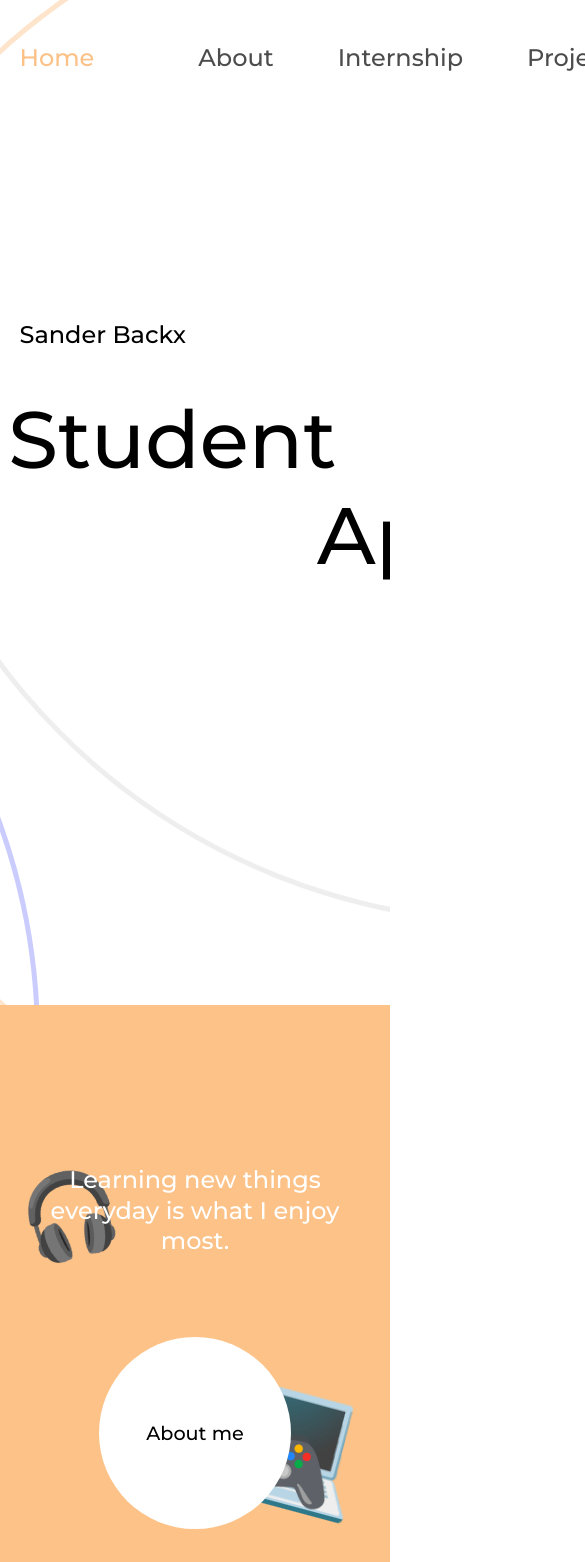
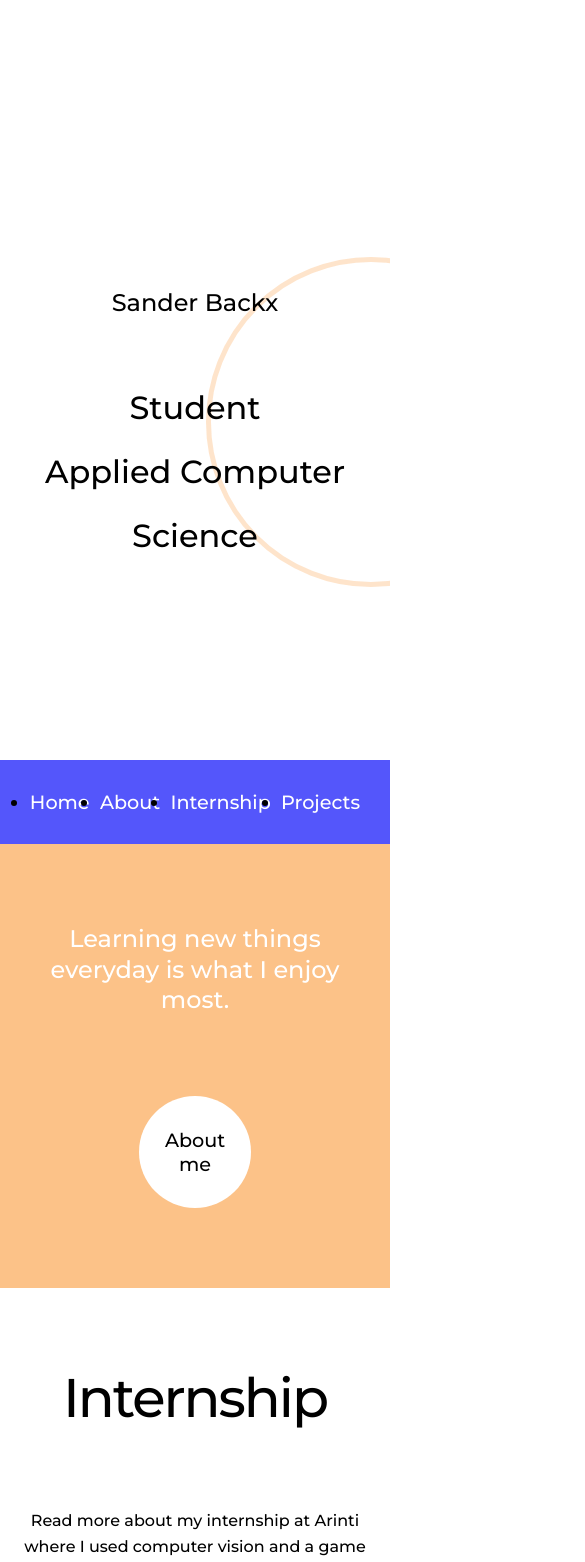
Before and after one commit to The-Sander/Portfolio, a Vue app: page / in a window 390 px wide. Shown: the top 1562 px of the page, 585 px wide, since content can reach past the window. Built offline with nearby package versions, Linux system fonts and the light colour scheme.

Commit message:
mobile view homepage

```diff
--- a/src/App.vue
+++ b/src/App.vue
@@ -1,10 +1,10 @@
 <template>
-  <div class="content">
+  <div class="page-content">
     <Loader />
     <nav class="navbar">
       <div class="wrapper">
         <router-link to="/" clas="nav-home active">Home</router-link>
-        <ul>
+        <ul class="main-menu">
           <li>
             <router-link to="/about" exact-active-class="active"
               >About</router-link
@@ -21,12 +21,34 @@
         </ul>
       </div>
     </nav>
+    <nav class="mobile-menu">
+      <ul class="menu-items">
+        <li>
+          <router-link to="/" exact-active-class="active">Home</router-link>
+        </li>
+        <li>
+          <router-link to="/about" exact-active-class="active"
+            >About</router-link
+          >
+        </li>
+        <li>
+          <router-link to="/internship">Internship</router-link>
+        </li>
+        <li>
+          <router-link to="/#work" exact-active-class="noactive"
+            >Projects</router-link
+          >
+        </li>
+      </ul>
+    </nav>
+    <div class="page">
       <router-view v-slot="{ Component }">
         <transition v-on:before-leave="beforeLeave" name="fade" mode="out-in">
           <component :is="Component" />
         </transition>
       </router-view>
       <Footer />
+    </div>
   </div>
 </template>
 
--- /dev/null
+++ b/src/assets/mobile-menu.scss
@@ -0,0 +1,26 @@
+.mobile-menu {
+  overflow: hidden;
+  background-color: #333;
+  position: fixed;
+  bottom: 0;
+  width: 100%;
+  z-index: 99;
+  height: 10vh;
+
+  background-color: $complementary;
+  display: flex;
+  align-items: center;
+  justify-content: space-evenly;
+  .menu-items {
+    width: 90%;
+    display: flex;
+    align-items: center;
+    justify-content: space-evenly;
+    a {
+      color: $white;
+    }
+    .noactive {
+      color: $white !important;
+    }
+  }
+}
--- a/src/assets/style.scss
+++ b/src/assets/style.scss
@@ -36,6 +36,7 @@ $ico-dimension: 8rem;
 @import "./projects.scss";
 @import "./geneticalgo.scss";
 @import "./visualizer.scss";
+@import "./mobile-menu.scss";
 
 body::-webkit-scrollbar {
   width: 10px;
@@ -113,6 +114,10 @@ i {
 .noactive {
   color: $black !important;
 }
+.content {
+  position: relative;
+  height: 100vh;
+}
 .wrapper {
   display: flex;
   justify-content: space-between;
@@ -125,6 +130,7 @@ body {
   overflow-x: hidden;
   font-family: "Montserrat", sans-serif;
   text-align: center;
+  height: 100vh;
 }
 
 .hero {
@@ -478,3 +484,204 @@ h2 {
 .fade-enter-active {
   transition: opacity 0.3s ease-out;
 }
+
+@media screen and (max-width: 600px) {
+  .navbar {
+    display: none;
+  }
+  .mobile-menu {
+    display: flex;
+  }
+
+  .page {
+    height: 90vh;
+
+    .hero {
+      height: 100vh;
+      padding-top: 0em !important;
+      padding-bottom: 0 !important;
+      .wrapper {
+        height: 100%;
+      }
+      .hero-content {
+        left: 0;
+        width: 100%;
+      }
+      h4 {
+        text-align: center;
+      }
+      h1 {
+        width: 100%;
+        text-align: center;
+        font-size: 2rem;
+        left: 0;
+      }
+      .line {
+        width: 100%;
+        display: block;
+        height: 2em;
+        overflow: hidden;
+        text-align: center;
+      }
+      .line:nth-child(2) {
+        left: 0;
+        z-index: -1;
+      }
+      .line:nth-child(3) {
+        left: 0;
+        z-index: -1;
+      }
+
+      .floating {
+        display: flex;
+        align-items: center;
+        justify-content: center;
+        margin-top: 0;
+        div {
+          position: absolute;
+        }
+        .floating-1-wrapper {
+          left: 10%;
+          top: -50%;
+        }
+        .floating-1::before {
+          content: "";
+          position: absolute;
+          width: 20rem;
+          height: 20rem;
+          border-radius: 100rem;
+          background-color: transparent;
+          border: 5px solid #eee;
+          animation: move-up-down 2s ease-in-out infinite alternate;
+          animation-delay: -1333ms;
+        }
+        .floating-2 {
+          content: "";
+          position: absolute;
+          width: 20rem;
+          height: 20rem;
+          border-radius: 100rem;
+          background-color: transparent;
+          border: 5px solid $primary;
+          opacity: 0.3;
+          animation: move-up-down 2s ease-in-out infinite alternate;
+        }
+        .floating-3-wrapper {
+          left: 0;
+          top: 130%;
+        }
+        .floating-3 {
+          content: "";
+          position: absolute;
+          width: 20rem;
+          height: 20rem;
+          border-radius: 100rem;
+          background-color: transparent;
+          border: 5px solid $complementary;
+          opacity: 0.3;
+          animation: move-up-down 2s ease-in-out infinite alternate;
+        }
+      }
+    }
+    #about {
+      padding: $gap-6 0;
+      .images {
+        display: none;
+      }
+      .content {
+        height: 100%;
+      }
+    }
+    #internship {
+      padding: $gap-6 0;
+      .content {
+        height: 100%;
+      }
+    }
+    #work {
+      padding: $gap-6 0;
+      padding: 0;
+      h2 {
+        padding: $gap-3 0;
+        width: 100%;
+        font-size: 2em;
+        flex-direction: row;
+        .line:first-child {
+          margin-right: 0.8rem;
+        }
+        .line:nth-child(2) {
+          left: 0;
+          top: 0;
+        }
+      }
+
+      .work-group {
+        padding: $gap-3 0;
+        .work-card {
+          flex-basis: 100%;
+          display: flex;
+          align-items: center;
+          display: block;
+          .thumb {
+            flex: 1 1;
+          }
+          .card-content {
+            width: 100%;
+            padding-right: 0;
+            .title {
+              font-size: 0.6em;
+            }
+          }
+        }
+      }
+    }
+
+    .more-works {
+      .wrapper {
+        flex-direction: column;
+        align-items: center;
+      }
+      h2 {
+        padding: $gap-3 0;
+        width: 100%;
+        font-size: 2em;
+        flex-direction: row;
+        .line:first-child {
+          margin-right: 0.8rem;
+        }
+        .line:nth-child(2) {
+          left: 0;
+          top: 0;
+        }
+      }
+
+      .content {
+        display: flex;
+        flex-direction: column;
+        align-items: center;
+        width: 100%;
+
+        .all-works {
+          width: 100%;
+          .work {
+            display: block;
+            width: 100%;
+            .work-content {
+              .title h3 {
+                font-size: 1em;
+              }
+            }
+          }
+        }
+      }
+    }
+    #footer {
+      padding: $gap-3 0;
+    }
+  }
+
+  .button {
+    height: 5rem;
+    width: 5rem;
+  }
+}
```
Lines whose indentation alone changed are shown as unchanged.
